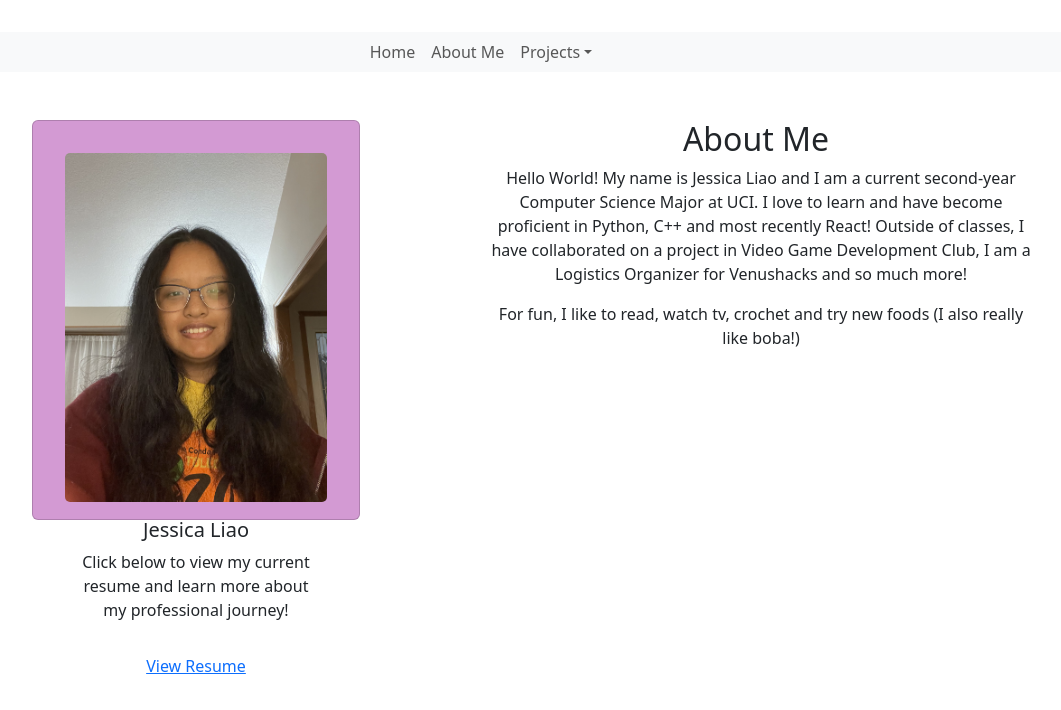
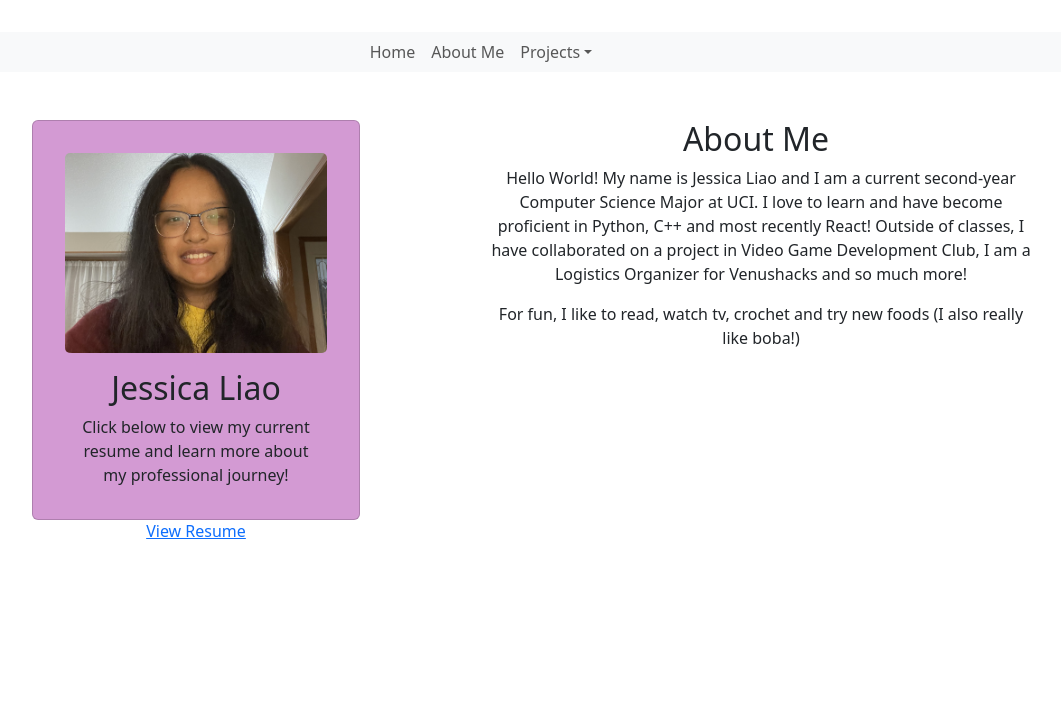
Before and after one commit to jessl314/JessicaL-Blog-Project, a React (Vite) app in the folder frontend/: page /about in a window 1280 px wide. Shown: the top 710 px of the page, without its empty margins (159-1220 px from the left). Built offline with nearby package versions, Linux system fonts and the light colour scheme.

Commit message:
adjusting some more

```diff
--- a/frontend/src/pages/About.css
+++ b/frontend/src/pages/About.css
@@ -6,6 +6,23 @@
     height: 50vh;
 }
 
+.card-img {
+    object-fit: cover;
+    height: 200px; /* Adjust the image height */
+    width: 100%;
+}
+
+.card-body {
+    flex-grow: 1; /* Ensures the content scales within the card */
+}
+
+.card-title {
+    font-size: 2rem;
+}
+
+  .card-text {
+    font-size: 1rem;
+}
 .about-me {
     margin-left: -10px;
 }
```
